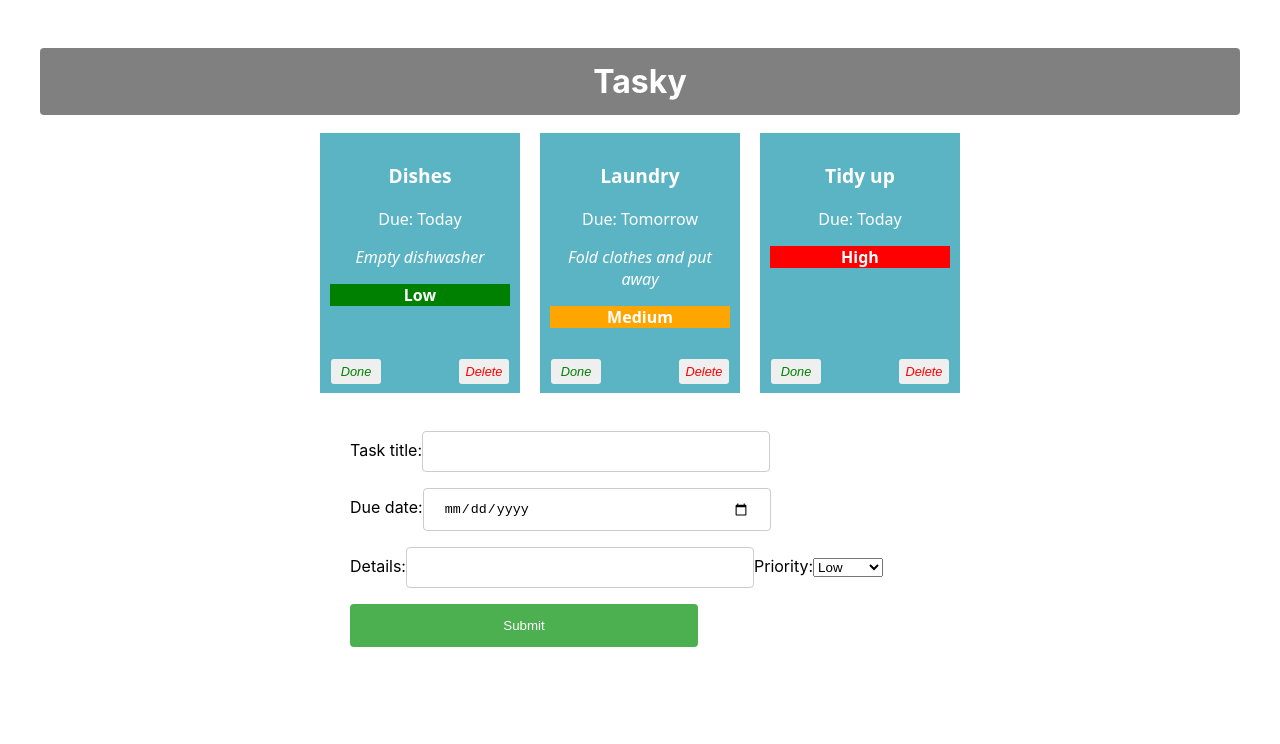
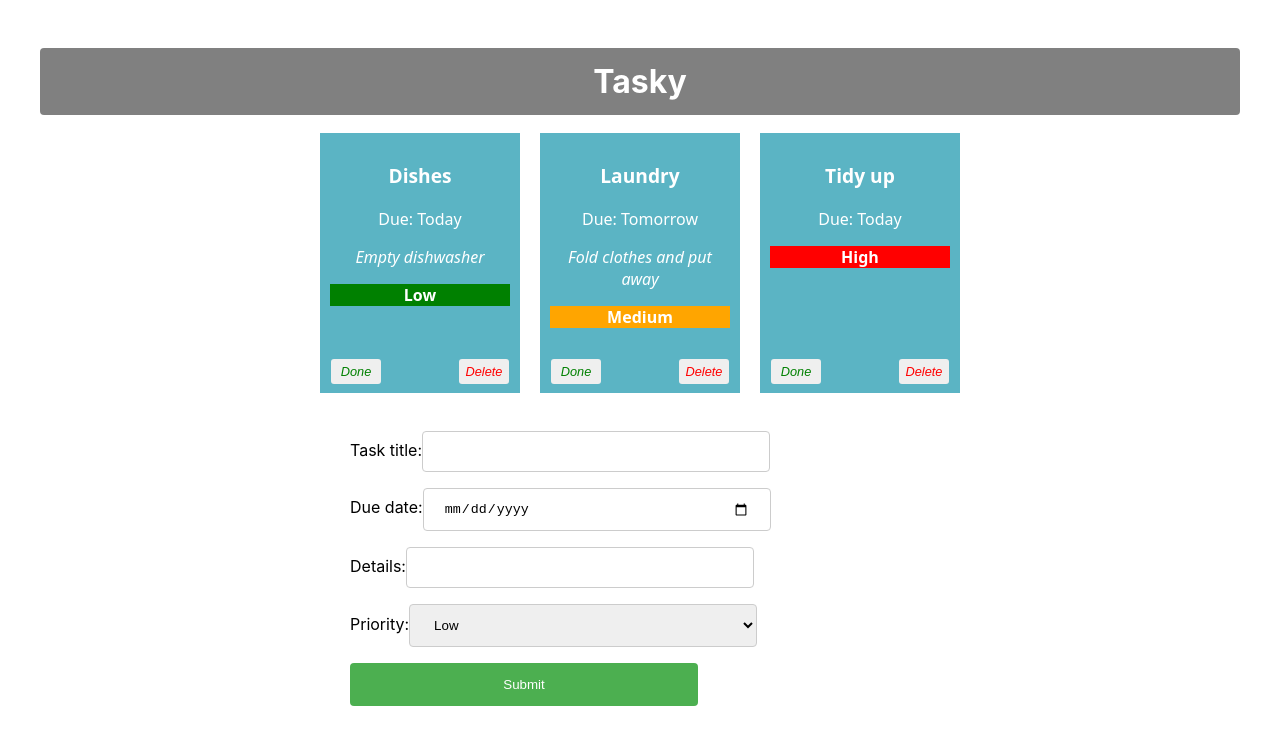
Before and after one commit to tommyc2/react-basics-labs, a React (Create React App) app in the folder tasky/: page / in a window 1280 px wide. Shown: the top 744 px of the page. Built offline with nearby package versions, Linux system fonts and the light colour scheme.

Commit message:
Tasky Lab 2 - Exercises done

```diff
--- a/tasky/src/components/Form.js
+++ b/tasky/src/components/Form.js
@@ -19,12 +19,13 @@ const AddTaskForm = (props) => {
                     Details:
                     <input type="text" name="description" required onChange={(event) => props.change(event)}/>
                 </label>
+                <br/>
                 <label>
                     Priority:
                     <select name="priority" required onChange={(event) => props.change(event)}>
                         <option value="Low">Low</option>
                         <option value="Medium">Medium</option>
-                        <option value="high">High</option>
+                        <option value="High">High</option>
                     </select>
                 </label>
                 <input type="submit" value="Submit"/>
--- a/tasky/src/index.css
+++ b/tasky/src/index.css
@@ -77,7 +77,7 @@ button {
   color: red;
 }
 
-input[type=text], input[type=date] {
+input[type=text], input[type=date], select {
   width: 60%;
   padding: 12px 20px;
   margin: 8px 0;
```
